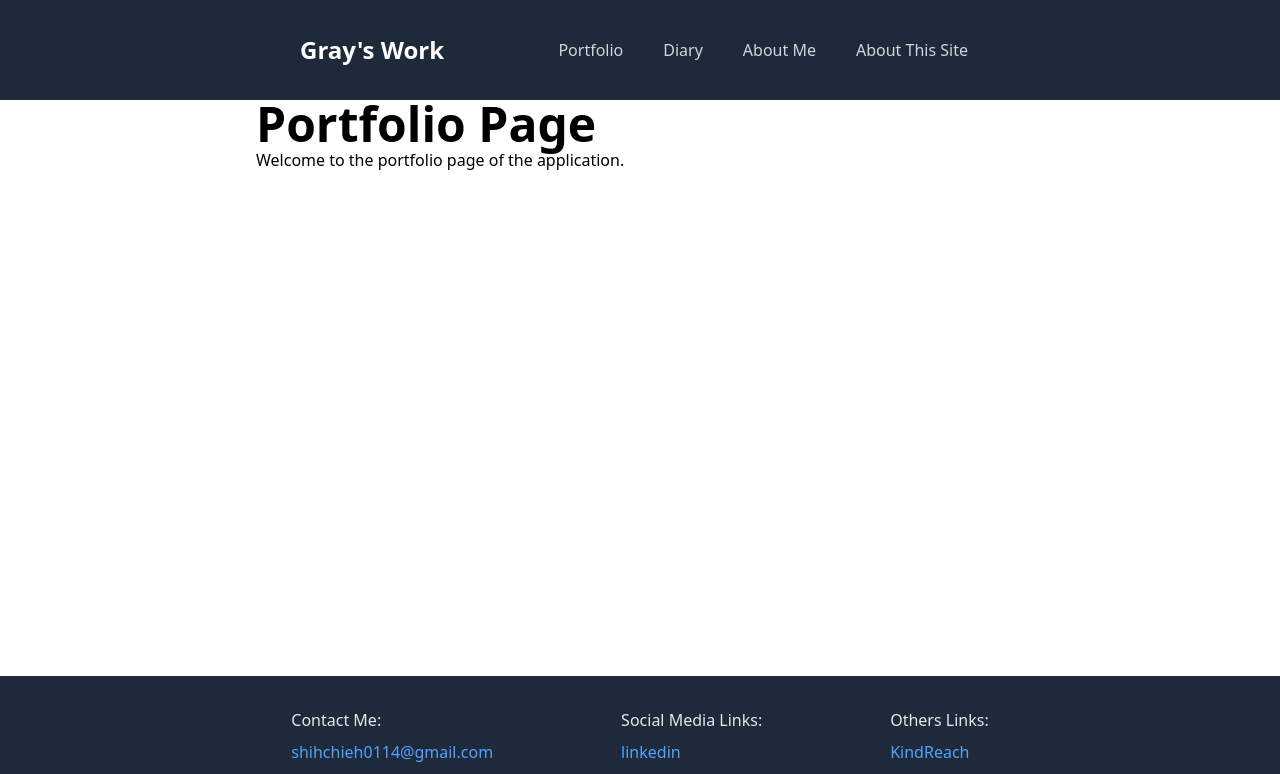
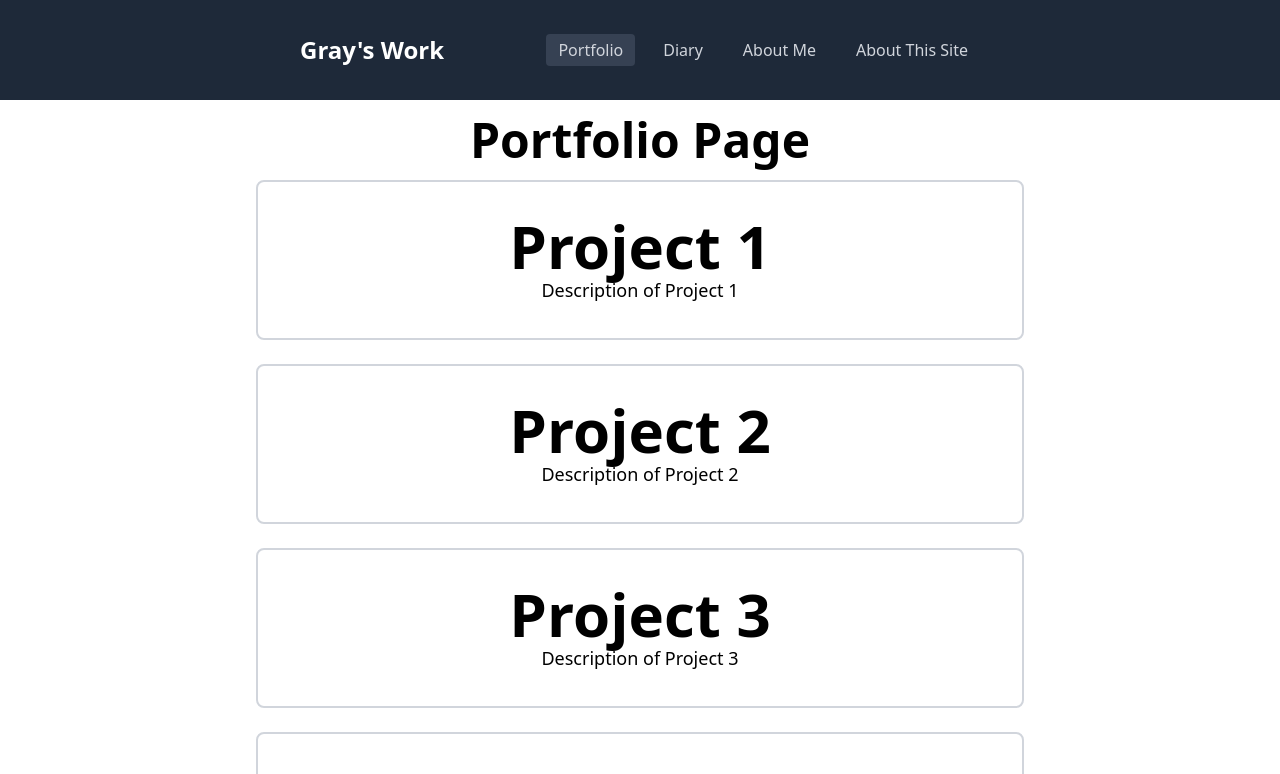
Before and after one commit to Grayidea-bit/vue-25, a Vue app: page /portfolio in a window 1280 px wide. Shown: the top 774 px of the page. Built offline with nearby package versions, Linux system fonts and the light colour scheme.

Commit message:
feat: prototype Card & fix navigate bug

```diff
--- a/src/components/AppHeader.vue
+++ b/src/components/AppHeader.vue
@@ -1,11 +1,13 @@
 <script setup lang="ts">
-    import { ref, onMounted, onUnmounted, onUpdated } from 'vue';
-    import { useRouter } from 'vue-router';
+    import { ref, onMounted, onUnmounted, onUpdated, computed } from 'vue';
+    import { useRouter, useRoute } from 'vue-router';
 
     const isScrolled = ref(false);
     const isAnimate = ref(false);
-    const nowRoute = ref('/');
     const router = useRouter();
+    const route = useRoute();
+
+    const nowRoute = computed(() => route.path);
 
     const handleScroll = () => {
         isScrolled.value = window.scrollY > 0;
@@ -14,7 +16,6 @@
     const moving = async (goal: string) => {
         if (nowRoute.value === goal) return;
         isAnimate.value = true;
-        nowRoute.value = goal;
 
         setTimeout(() => {
             router.push(goal);
--- a/src/components/HeroTitle.vue
+++ b/src/components/HeroTitle.vue
@@ -3,6 +3,7 @@
     backgroundImage: 背景圖片路徑
     textColor: 文字顏色 (Tailwind CSS 類別)
     bgTransparencyLevel: 背景透明度 (0-100)
+    height: 高度 (Tailwind CSS 類別)
 -->
 
 <script setup lang="ts">
@@ -13,11 +14,13 @@
         backgroundImage?: string,
         textColor?: string,
         bgTransparencyLevel?: number,
+        height?: string,
     }>(), {
         title: 'Hero Title',
         backgroundImage: '/herobg.jpg',
         textColor: 'text-white',
         bgTransparencyLevel: 80,
+        height: 'h-100',
     });
 
     const backgroundClass = computed(() => `bg-black/${props.bgTransparencyLevel}`);
@@ -27,10 +30,7 @@
 
 
 <template>
-    <div class="
-        h-100 w-full overflow-hidden
-        flex items-center justify-center
-    ">
+    <div :class="['h-100 w-full overflow-hidden flex items-center justify-center', props.height]">
     <div :class="['absolute h-100 w-full', backgroundClass]"></div>
     <span :class="['absolute z-10 text-6xl font-bold', props.textColor]">{{ props.title }}</span>
     <img
--- /dev/null
+++ b/src/components/common/Card/Card.vue
@@ -0,0 +1,21 @@
+<script setup lang="ts">
+const props = defineProps<{
+    title: string;
+    description: string;
+    // miniature: string;
+}>();
+
+</script>
+
+
+<template>
+    <div class="w-full h-40 flex flex-row border-2 border-gray-300 rounded-lg overflow-hidden relative">
+        <!-- <img :src="props.miniature" alt="Miniature" class="absolute inset-0 w-full h-full object-cover" /> -->
+        <div
+            class="w-full h-full bg-cover bg-center flex flex-col justify-center items-center"
+        >
+            <h1 class="text-6xl font-bold">{{ props.title }}</h1>
+            <p class="text-lg">{{ props.description }}</p>
+        </div>
+    </div>
+</template>
--- /dev/null
+++ b/src/components/common/Card/cardLayout.vue
@@ -0,0 +1,5 @@
+<template>
+    <div class="w-full h-fit flex flex-col mx-auto gap-6">
+        <slot></slot>
+    </div>
+</template>
--- /dev/null
+++ b/src/components/common/Card/index.ts
@@ -0,0 +1,3 @@
+import Card from './Card.vue';
+import cardLayout from './cardLayout.vue';
+export { cardLayout, Card  };
--- a/src/pages/Portfolio.vue
+++ b/src/pages/Portfolio.vue
@@ -1,11 +1,20 @@
 <script setup lang="ts">
 import ContentLayout from '@/layouts/contentLayout.vue';
+import {Card, cardLayout} from '@/components/common/Card';
+
 
 </script>
 
 <template>
     <ContentLayout>
-        <h1 class="text-5xl font-bold">Portfolio Page</h1>
-        <p>Welcome to the portfolio page of the application.</p>
+        <div class="flex flex-col gap-4 items-center py-4">
+            <h1 class="text-5xl font-bold">Portfolio Page</h1>
+            <cardLayout>
+                <Card title="Project 1" description="Description of Project 1"  />
+                <Card title="Project 2" description="Description of Project 2"  />
+                <Card title="Project 3" description="Description of Project 3"  />
+                <Card title="Project 4" description="Description of Project 4"  />
+            </cardLayout>
+        </div>
     </ContentLayout>
 </template>
```
